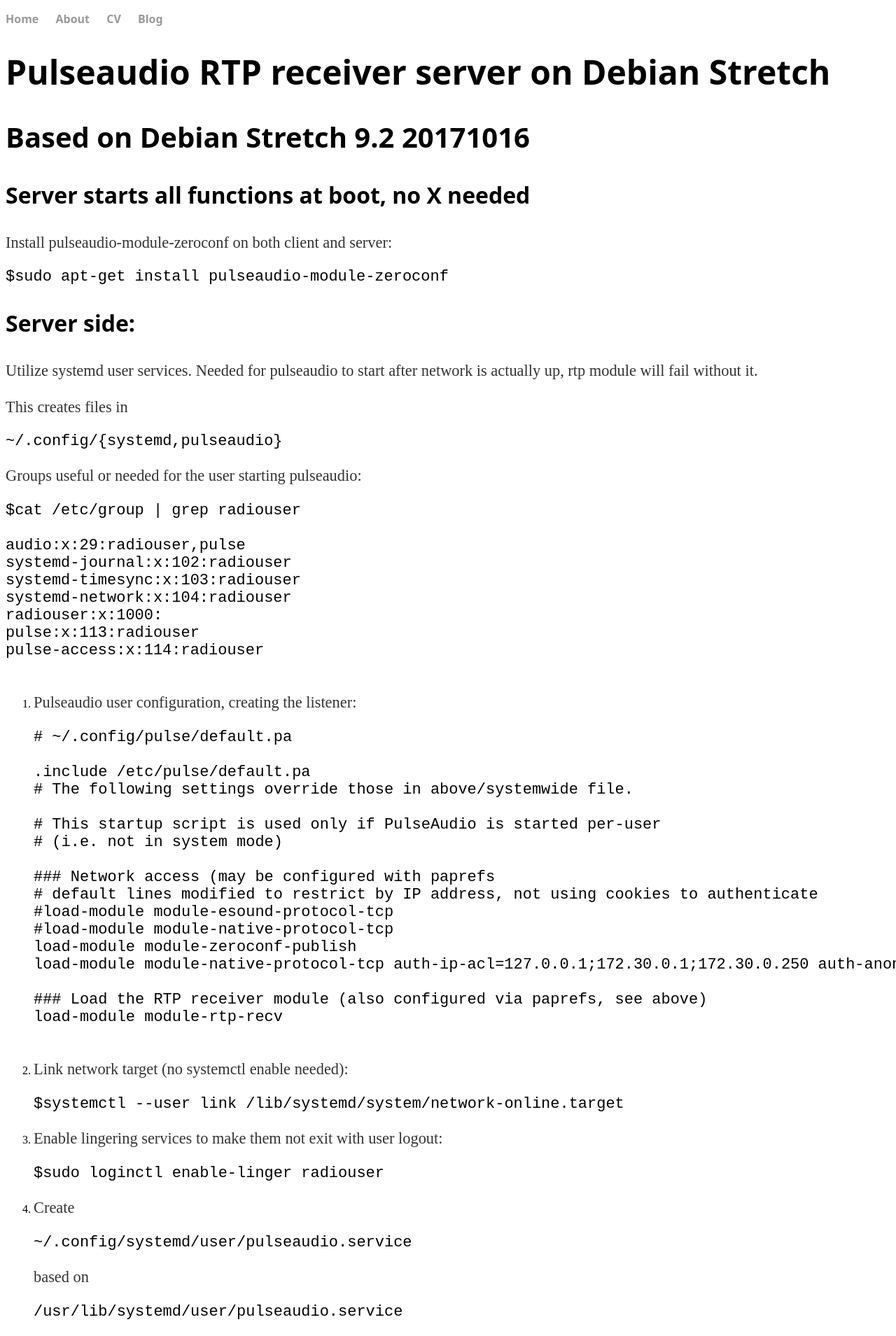
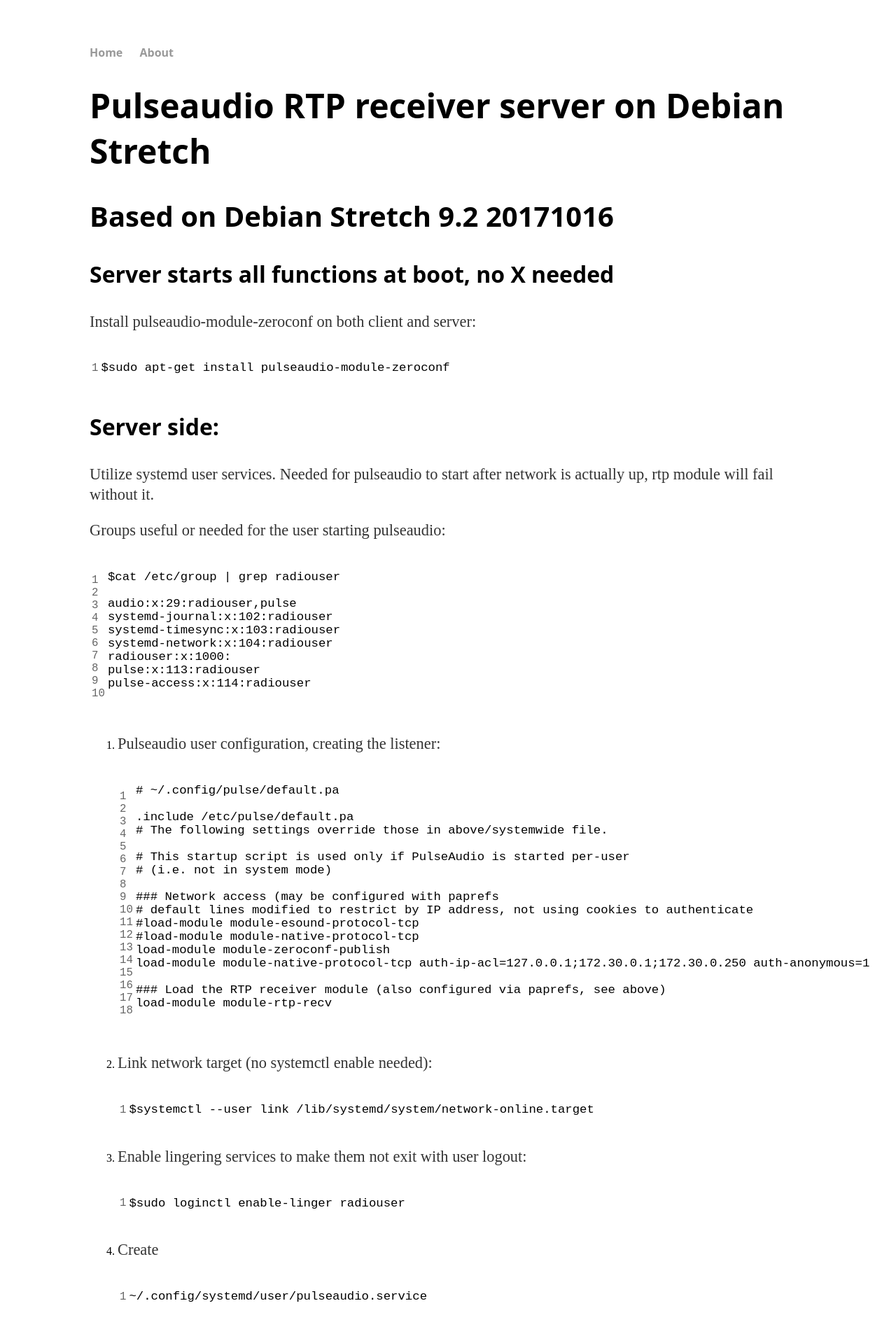
Before and after one commit to c0hen/c0hen, a Jekyll site: the page built from pulseaudio-rtp-receiver-server.md, in a window 1280 px wide. Shown: the top 1909 px of the page at 70% size. Built offline with Jekyll 4.4.1, drawn with Linux system fonts in a browser that asks for light colours; some of the changed text lies outside the part shown.

Commit message:
Fix linenos for Rouge 3.0, content, CSS
Hopefully fix line numbers for newer Rouge's.
Debian Rouge 1.1 with line numbers don't work.
Add more Rouge opts in _config.yml
Center body, tune content, remove non-existing links.
CSS: resize some elements.
Add sample rouge-github CSS for reference $rougify style github

````diff
--- a/_config.yml
+++ b/_config.yml
@@ -10,7 +10,8 @@ kramdown:
   entity_output:  as_char
   toc_levels:     1..6
   line_width: 72
-  # Programmer's world compliant config
+  # Programmer's world compliant config:
+  # disable changing quotes to literary.
   smart_quotes: ["apos", "apos", "quot", "quot"]
   # inline table nil
   coderay_line_numbers: nil
@@ -23,16 +24,20 @@ kramdown:
   footnote_nr:    1
   syntax_highlighter: rouge
 
-  # Rouge Highlighter in Kramdown › http://kramdown.gettalong.org/syntax_highlighter/rouge.html
+  # Rouge Highlighter in Kramdown ›
+  # http://kramdown.gettalong.org/syntax_highlighter/rouge.html
   # span, block element options fall back to global
   syntax_highlighter_opts:
-    # Rouge Options › https://github.com/jneen/rouge#full-options
-    css_class: 'highlight'
-    line_numbers: false
+    # https://github.com/jneen/rouge/blob/master/README.md
+    line_format: '%i' # a sprintf template for the line number itself
+    table_class: 'rouge-table'
+    gutter_class: 'rouge-gutter'
+    code_class: 'rouge-code'
+    # css_class is lecagy
+    css_class: 'highlighter-rouge'
     #line_numbers: true # bad idea, spans don't need linenos and would inherit this option
-    # TODO: debug line number opacity.
-    #span:
-      #line_numbers: false
-      #block:
-      #  line_numbers: true
-      #  start_line: 1
+    span:
+      line_numbers: false
+    block:
+      line_numbers: true
+      start_line: 1
--- a/_layouts/default.html
+++ b/_layouts/default.html
@@ -6,13 +6,15 @@
     <!-- link to main stylesheet -->
     <link rel="stylesheet" type="text/css" href="/css/main.css">
   </head>
-  <body>
+  <body class="centered-wrapper">
   <nav>
   <ul>
     <li><a href="/">Home</a></li>
     <li><a href="/about">About</a></li>
+    <!--
     <li><a href="/cv">CV</a></li>
     <li><a href="/blog">Blog</a></li>
+    -->
   </ul>
   </nav>
   <div class="container">
--- a/css/main.css
+++ b/css/main.css
@@ -1,11 +1,31 @@
 @import url("reset.css")
+/* https://developer.mozilla.org/en-US/docs/Web/CSS/@import */
 
-/* https://developer.mozilla.org/en-US/docs/Web/CSS/@import */
+/* Center anything: */
+/* https://stackoverflow.com/questions/6464592/how-to-align-entire-html-body-to-the-center */
+.centered-wrapper {
+    position: relative;
+    text-align: center;
+}
+.centered-wrapper:before {
+    content: "";
+    position: relative;
+    display: inline-block;
+    width: 0; height: 100%;
+    vertical-align: middle;
+}
+.centered-content {
+    display: inline-block;
+    vertical-align: middle;
+}
+
+/* end center anything */
 
 body {
   margin: 30px auto;
   width: 80%;
 }
+
 nav ul, footer ul {
   font-family:"Noto Sans", "Liberation Sans", "Arial", sans-serif;
   padding: 0px;
@@ -54,6 +74,16 @@ ul.posts li {
   list-style: none;
 }
 
-.highlight {
-  font-size: 1.3em;
+/* Code higlighting */
+.highlighter-rouge {
+  font-size: 1.1em;
 }
+
+.rouge-code {
+  font-size: 1.1em;
+}
+
+/* Niggas want the gutter - Ice Cube */
+.rouge-gutter {
+  opacity: 0.6;
+}
--- a/pulseaudio-rtp-receiver-server.md
+++ b/pulseaudio-rtp-receiver-server.md
@@ -18,12 +18,6 @@ $sudo apt-get install pulseaudio-module-zeroconf
 ### Server side:
 
 Utilize systemd user services. Needed for pulseaudio to start after network is actually up, rtp module will fail without it.
-
-This creates files in
-
-```sh
-~/.config/{systemd,pulseaudio}
-```
 
 Groups useful or needed for the user starting pulseaudio:
 
@@ -124,7 +118,7 @@ pulse-access:x:114:radiouser
 5.  Check to see if files exist:
 
     ```sh
-    ls ~./config/systemd/user/{.,default.target.wants}
+    $ls ~./config/systemd/user/{.,default.target.wants}
 
     /home/radiouser/.config/systemd/user/.:
     default.target.wants  network-online.target  pulseaudio.service  sockets.target.wants
@@ -156,6 +150,6 @@ pulse-access:x:114:radiouser
 
 ### Client side:
 
-Configure a source to broadcast with [Paprefs](https://freedesktop.org/software/pulseaudio/paprefs/#documentation). Make sure you have the correct ip for your machine if you used that or configure [cookie authentication](https://wiki.archlinux.org/index.php/PulseAudio/Configuration#Connection_.26_authentication).
+Configure a source to broadcast with [Paprefs](https://freedesktop.org/software/pulseaudio/paprefs/#documentation). Make sure you have the correct IP for your machine if you used that or configure [cookie authentication](https://wiki.archlinux.org/index.php/PulseAudio/Configuration#Connection_.26_authentication).
 
 Other programs that broadcast RTP can be used, YMMV.
````
Also changed, not shown: about.md (+4 -2 lines), css/lineno.css (+9 -6 lines), css/rouge.css (added, +209 -0 lines), 1 other file.
